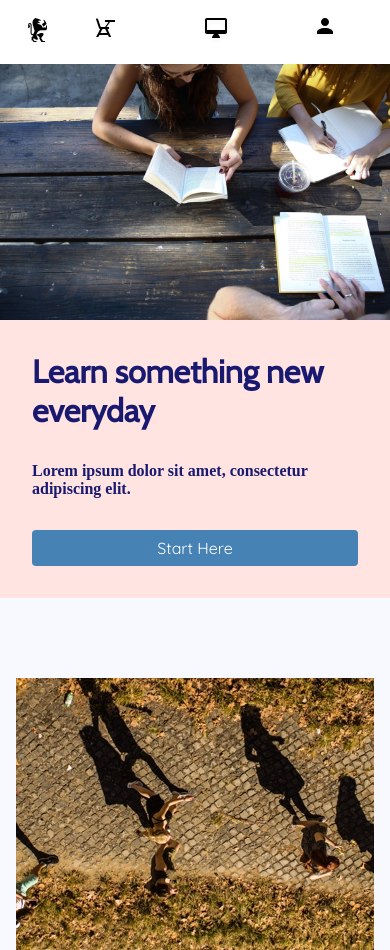
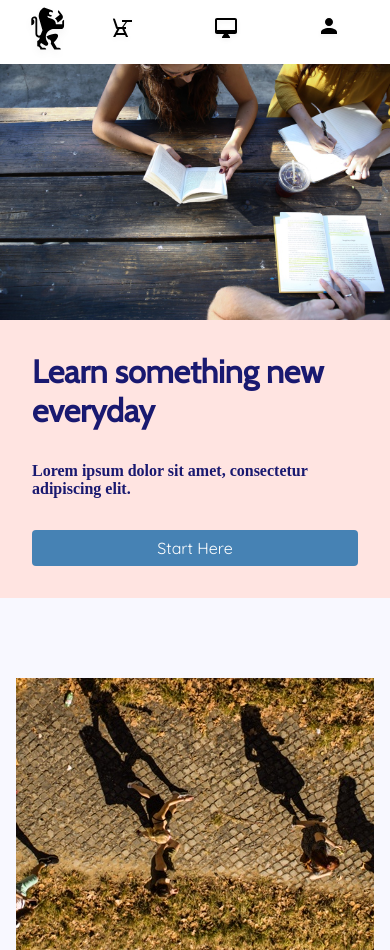
Before and after one commit to castoncook/colmar, a plain HTML site: page index.html in a window 390 px wide. Shown: the top 950 px of the page. Drawn offline with nearby package versions, Linux system fonts and the light colour scheme; a web font is replaced by a local one.

Commit message:
logo adjustment on mobile

```diff
--- a/resources/css/style.css
+++ b/resources/css/style.css
@@ -396,7 +396,9 @@ footer span {
 	.logo span, .course-container img, .course-info p, footer nav {
 		display: none;
 	}
-
+	.logo img {
+		height: 3.5rem;
+	}
 	.course-container {
 		width: 100%;
 		margin-top: 0;
```
